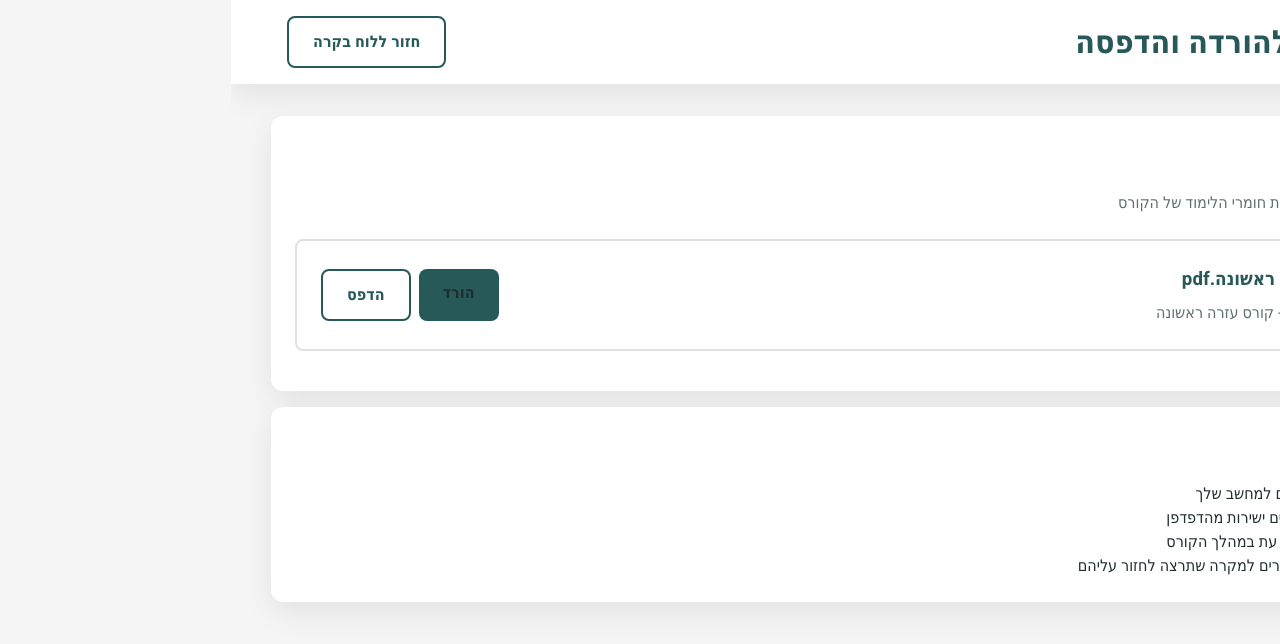
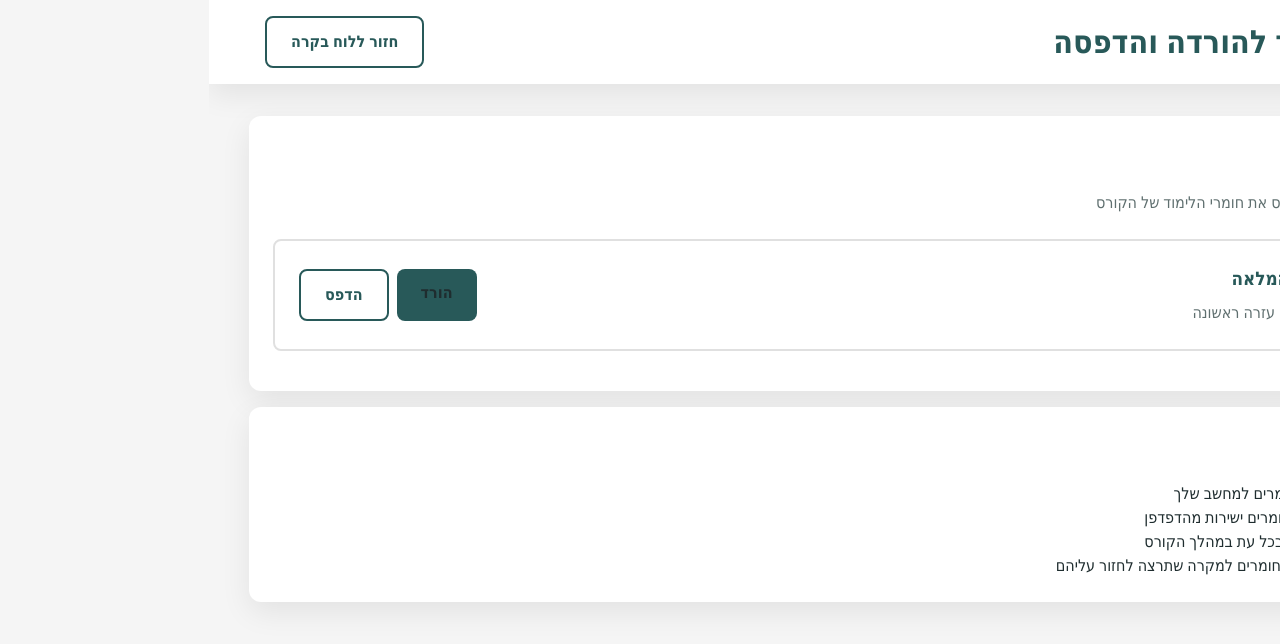
Before and after one commit to linoyezra1/learning_system, a Next.js app: page /materials in a window 1280 px wide. Shown: the top 644 px of the page. Built offline with nearby package versions, Linux system fonts and the light colour scheme; sample sign-in values are in the browser's storage.

Commit message:
Fix: Renamed study guide to English to resolve header encoding errors

```diff
--- a/app/api/materials/download/route.ts
+++ b/app/api/materials/download/route.ts
@@ -2,8 +2,8 @@ import { NextRequest, NextResponse } from 'next/server';
 import { readFile } from 'fs/promises';
 import path from 'path';
 
-// Exact filename as provided - do not change
-const HANDBOOK_FILENAME = 'חוברת לימוד עזרה ראשונה.pdf';
+// File on disk (English name to avoid encoding issues)
+const HANDBOOK_FILENAME = 'study-guide.pdf';
 
 export async function GET(request: NextRequest) {
   try {
@@ -34,7 +34,7 @@ export async function GET(request: NextRequest) {
     return new NextResponse(fileBuffer, {
       headers: {
         'Content-Type': 'application/pdf',
-        'Content-Disposition': 'attachment; filename="' + HANDBOOK_FILENAME + '"',
+        'Content-Disposition': 'attachment; filename="study-guide.pdf"',
       },
     });
   } catch (error) {
--- a/app/materials/page.tsx
+++ b/app/materials/page.tsx
@@ -3,9 +3,8 @@
 import { useEffect, useState } from 'react';
 import { useRouter } from 'next/navigation';
 
-// Exact filename - do not change. Used for display and download attribute.
-// For any URL that includes the filename (e.g. static file link), use encodeURIComponent(HANDBOOK_FILENAME) for mobile-safe URLs.
-const HANDBOOK_FILENAME = 'חוברת לימוד עזרה ראשונה.pdf';
+// File on disk and download filename (English to avoid encoding issues)
+const DOWNLOAD_FILENAME = 'study-guide.pdf';
 const DOWNLOAD_API = '/api/materials/download';
 
 export default function MaterialsPage() {
@@ -23,8 +22,8 @@ export default function MaterialsPage() {
     setMaterials([
       {
         id: 1,
-        title: HANDBOOK_FILENAME,
-        description: 'חוברת הקורס המלאה - קורס עזרה ראשונה',
+        title: 'חוברת הקורס המלאה',
+        description: 'חוברת לימוד - קורס עזרה ראשונה',
         type: 'pdf',
       },
     ]);
@@ -94,7 +93,7 @@ export default function MaterialsPage() {
                   <div style={{ display: 'flex', gap: '0.5rem', flexWrap: 'wrap' }}>
                     <a
                       href={DOWNLOAD_API}
-                      download={HANDBOOK_FILENAME}
+                      download={DOWNLOAD_FILENAME}
                       className="btn btn-primary"
                       style={{ textDecoration: 'none', color: 'inherit' }}
                     >
```
Also changed, not shown: public/README.md, 2 other files (tests, documents, lock files or other folders).
